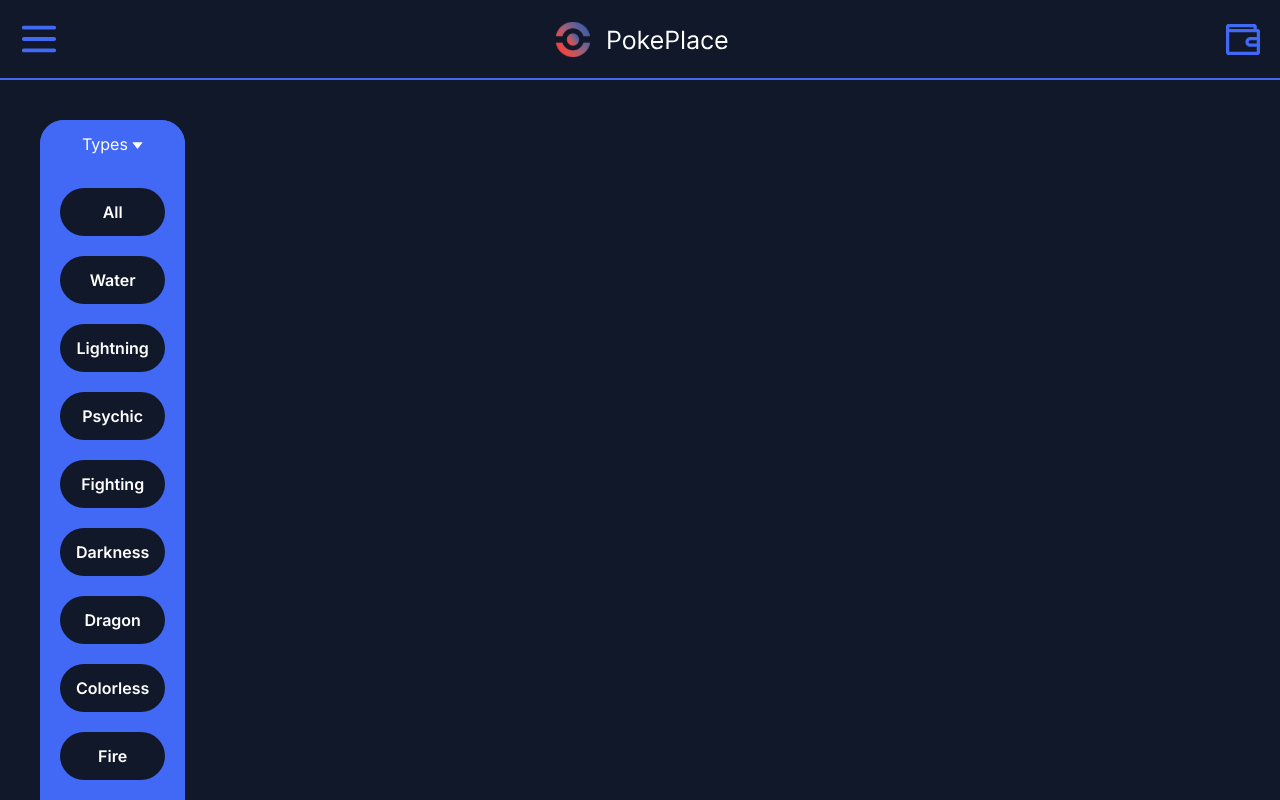
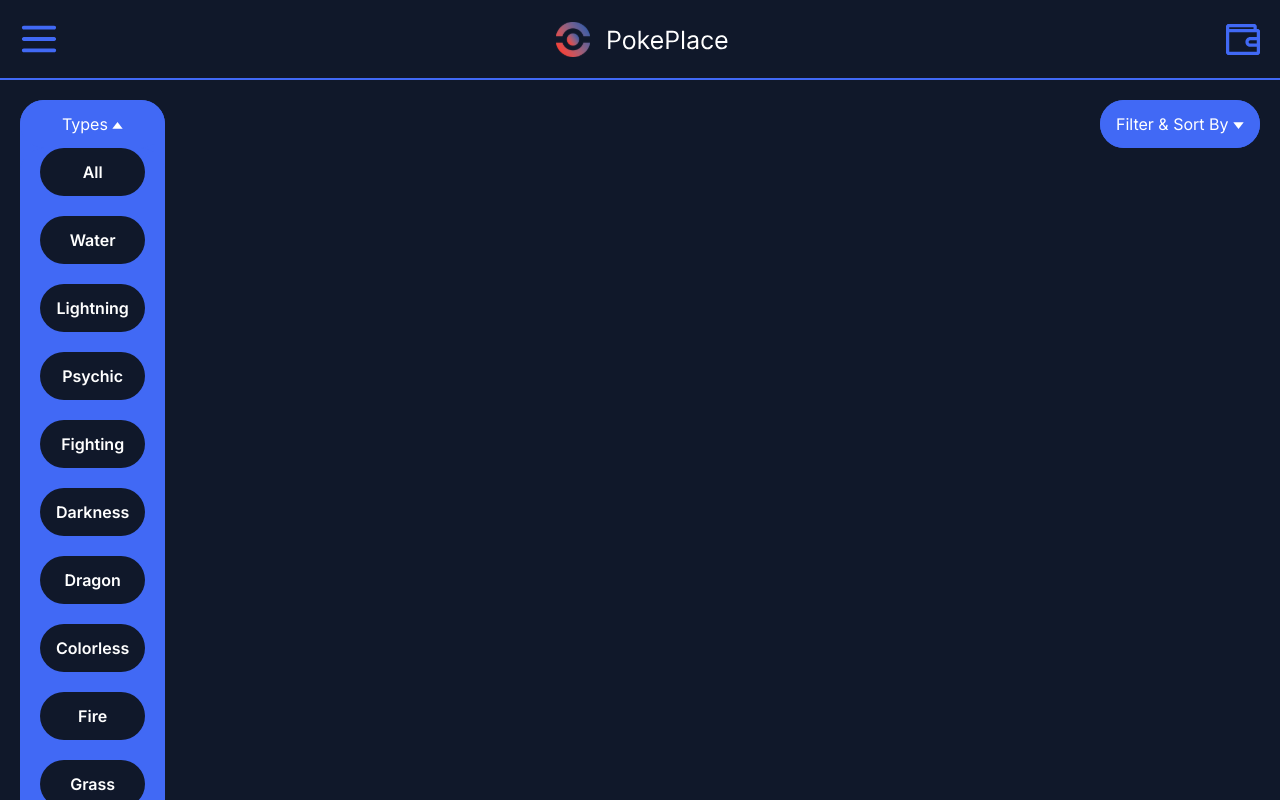
Before and after one commit to devalanlima/PokePlace, a Vue app: page /market in a window 1280 px wide. Both pictures are taken after a click on the button "Types". Shown: the top 800 px of the page. Built offline with nearby package versions, Linux system fonts and the light colour scheme.

Commit message:
create / select buttons

```diff
--- a/package.json
+++ b/package.json
@@ -8,6 +8,7 @@
     "preview": "vite preview"
   },
   "dependencies": {
+    "axios": "^1.4.0",
     "pinia": "^2.1.3",
     "vue": "^3.3.4",
     "vue-router": "^4.2.2"
--- /dev/null
+++ b/src/components/FilterSortOptions.vue
@@ -0,0 +1,26 @@
+<template>
+    <nav class="p-5">
+        <p>Filter By:</p>
+        <ul>
+            <li>
+                <SelectInput button-name="Supertype">
+                    <ul class="flex flex-col absolute bg-MainBlue z-10 w-full max-h-[100px] overflow-y-auto">
+                        <li v-for="item in 3" :key="item" class="text-sm hover:bg-[#00000080] px-2 py-1 pl-5">Pokémon</li>
+                    </ul>
+                </SelectInput>
+            </li>
+        </ul>
+        <div class="w-full h-[2px] bg-MainWhite my-5"></div>
+        <p>Sort By:</p>
+        <ul>
+            <li>A-Z</li>
+            <li>Z-A</li>
+            <li>Price</li>
+        </ul>
+    </nav>
+</template>
+
+<script setup>
+import SelectInput from './ui/SelectInput.vue';
+
+</script>
--- a/src/components/PokemonTypesOptions.vue
+++ b/src/components/PokemonTypesOptions.vue
@@ -1,4 +1,5 @@
 <template>
+    <ul class="flex flex-col gap-5 p-5 pt-0">
         <template v-for="pokeType in pokemonTypes" :key="pokeType">
             <li class="cursor-pointer">
                 <input class="sr-only peer" type="checkbox" :value="pokeType.elementType" :id="pokeType.elementType"
@@ -9,6 +10,7 @@
                 </label>
             </li>
         </template>
+    </ul>
 </template>
 
 <script setup>
--- a/src/components/ui/SelectInput.vue
+++ b/src/components/ui/SelectInput.vue
@@ -4,13 +4,11 @@
             @click="openMenu">
             <div class="px-0">
                 {{ props.buttonName }}
-                <IconTriangle class="inline" />
+                <IconTriangle :class="['inline', {'rotate-180': isMenuOpen}]" />
             </div>
         </button>
         <nav v-if="isMenuOpen" class="bg-MainBlue rounded-3xl">
-            <ul class="flex flex-col gap-5 p-5">
-                <slot></slot>
-            </ul>
+            <slot></slot>
         </nav>
     </div>
 </template>
--- a/src/views/MarketView.vue
+++ b/src/views/MarketView.vue
@@ -1,14 +1,18 @@
 <template>
-    <SelectInput button-name="Types" class="m-10">
-        <PokemonTypesOptions/>
-    </SelectInput>
-    <SelectInput button-name="Filter & Sort By">
-
-    </SelectInput>
+    <div class="min-h-screen">
+        <div class="flex justify-between w-full fixed p-5">
+            <SelectInput class="self-start"  button-name="Types">
+                <PokemonTypesOptions/>
+            </SelectInput>
+            <SelectInput  class="self-start" button-name="Filter & Sort By">
+                <FilterSortOption/>
+            </SelectInput>
+        </div>
+    </div>
 </template>
 
 <script setup>
 import PokemonTypesOptions from '../components/PokemonTypesOptions.vue';
 import SelectInput from '../components/ui/SelectInput.vue';
-
+import FilterSortOption from '../components/FilterSortOptions.vue'
 </script>
```
Also changed, not shown: 1 other file (tests, documents, lock files or other folders). Lines whose indentation alone changed are shown as unchanged.
